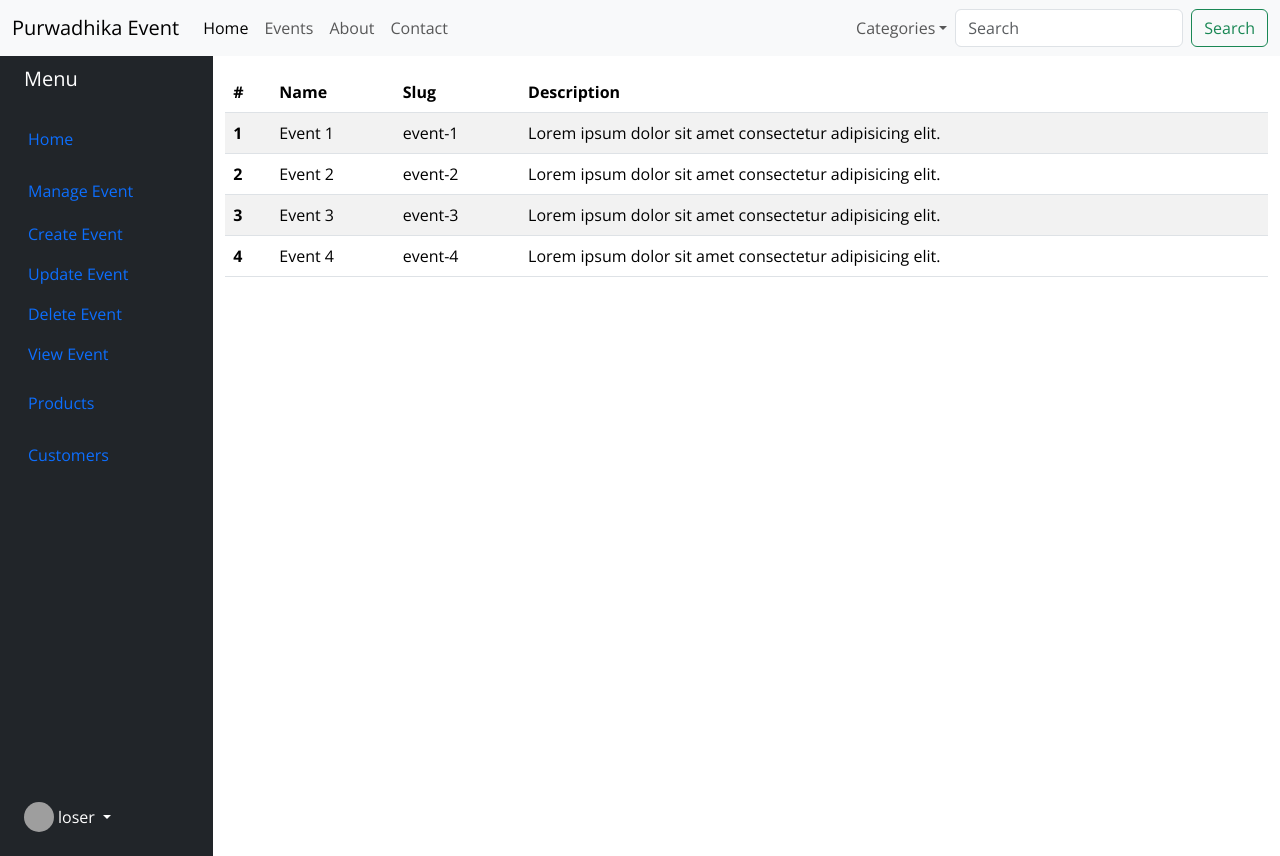
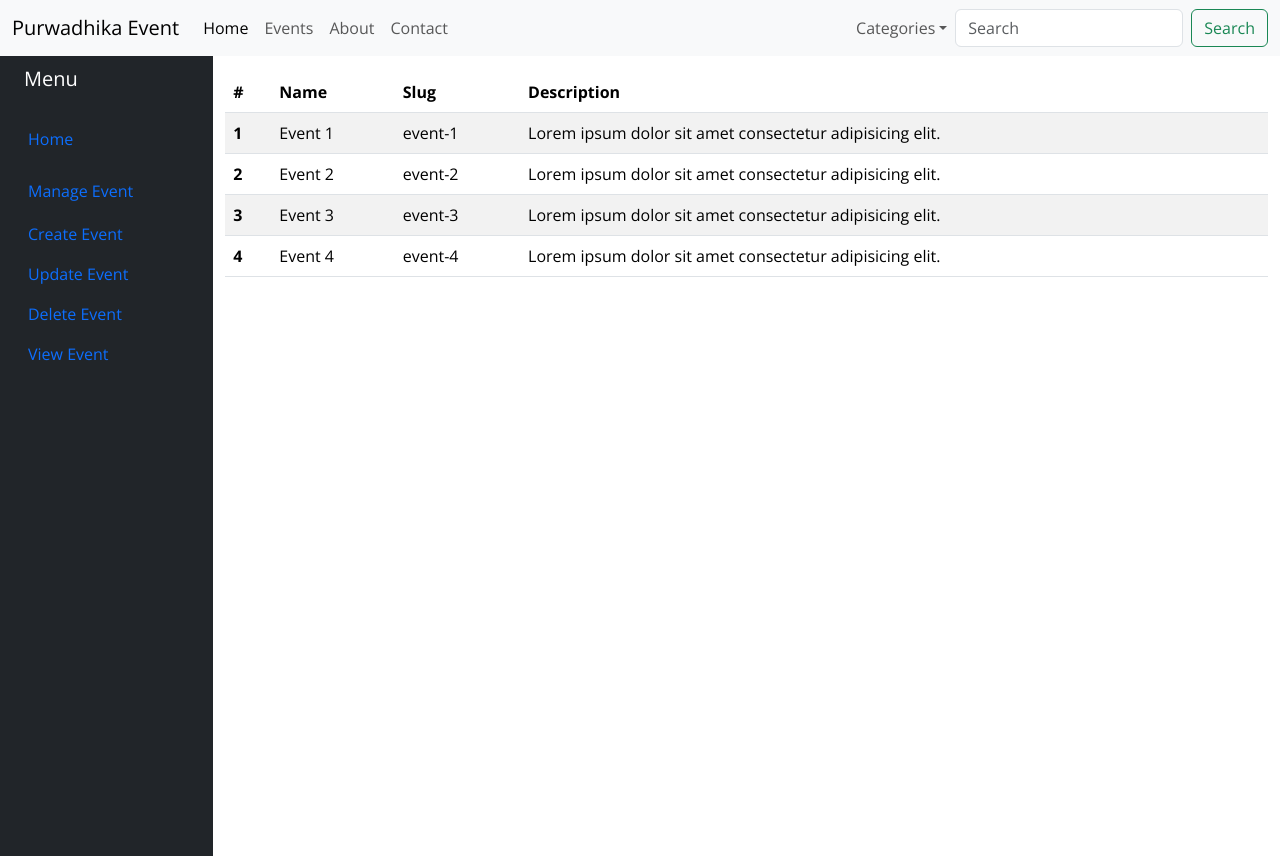
Before and after one commit to Vikkyroth/purwadhika-event-frontend, a Next.js app: page /manage_event in a window 1280 px wide. Built offline with nearby package versions, Linux system fonts and the light colour scheme; grey boxes are pictures that could not be loaded.

Commit message:
form add event

```diff
--- a/src/app/manage_event/page.tsx
+++ b/src/app/manage_event/page.tsx
@@ -1,4 +1,5 @@
 import SideBars from "@/components/SideBars";
+
 
 const manage_event = () => {
   return (
--- a/src/components/SideBars.tsx
+++ b/src/components/SideBars.tsx
@@ -32,50 +32,10 @@ const SideBars = () => {
                             <li>
                                 <a href="#" className="nav-link px-0"> <span className="d-none d-sm-inline">View</span> Event </a>
                             </li>
-
                         </ul>
                     </li>
-
-                    <li>
-                        <a href="#submenu3" data-bs-toggle="collapse" className="nav-link px-0 align-middle">
-                            <i className="fs-4 bi-grid"></i> <span className="ms-1 d-none d-sm-inline">Products</span> </a>
-                            <ul className="collapse nav flex-column ms-1" id="submenu3" data-bs-parent="#menu">
-                            <li className="w-100">
-                                <a href="#" className="nav-link px-0"> <span className="d-none d-sm-inline">Product</span> 1</a>
-                            </li>
-                            <li>
-                                <a href="#" className="nav-link px-0"> <span className="d-none d-sm-inline">Product</span> 2</a>
-                            </li>
-                            <li>
-                                <a href="#" className="nav-link px-0"> <span className="d-none d-sm-inline">Product</span> 3</a>
-                            </li>
-                            <li>
-                                <a href="#" className="nav-link px-0"> <span className="d-none d-sm-inline">Product</span> 4</a>
-                            </li>
-                        </ul>
-                    </li>
-                    <li>
-                        <a href="#" className="nav-link px-0 align-middle">
-                            <i className="fs-4 bi-people"></i> <span className="ms-1 d-none d-sm-inline">Customers</span> </a>
-                    </li>
                 </ul>
-                <hr />
-                <div className="dropdown pb-4">
-                    <a href="#" className="d-flex align-items-center text-white text-decoration-none dropdown-toggle" id="dropdownUser1" data-bs-toggle="dropdown" aria-expanded="false">
-                        <img src="https://github.com/mdo.png" alt="hugenerd" width="30" height="30" className="rounded-circle" />
-                        <span className="d-none d-sm-inline mx-1">loser</span>
-                    </a>
-                    <ul className="dropdown-menu dropdown-menu-dark text-small shadow">
-                        <li><a className="dropdown-item" href="#">New project...</a></li>
-                        <li><a className="dropdown-item" href="#">Settings</a></li>
-                        <li><a className="dropdown-item" href="#">Profile</a></li>
-                        <li>
-                            <hr className="dropdown-divider" />
-                        </li>
-                        <li><a className="dropdown-item" href="#">Sign out</a></li>
-                    </ul>
                 </div>
-            </div>
         </div>
         <div className="col py-3">
             <TableListEvent />
--- a/src/components/TableListEvent.tsx
+++ b/src/components/TableListEvent.tsx
@@ -24,6 +24,7 @@ const TableListEvent = () => {
 
   </tbody>
 </table>
+
   )
 }
 
```
Also changed, not shown: src/components/FormAddEvent.tsx (added, +23 -0 lines).
